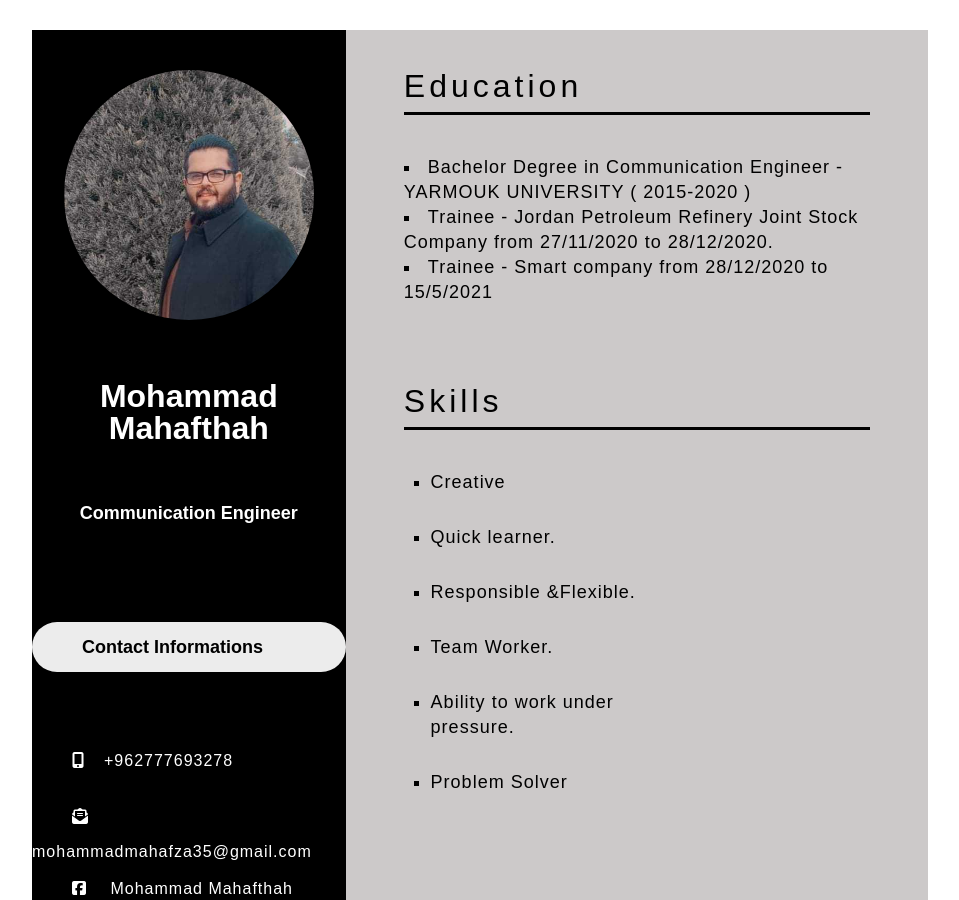
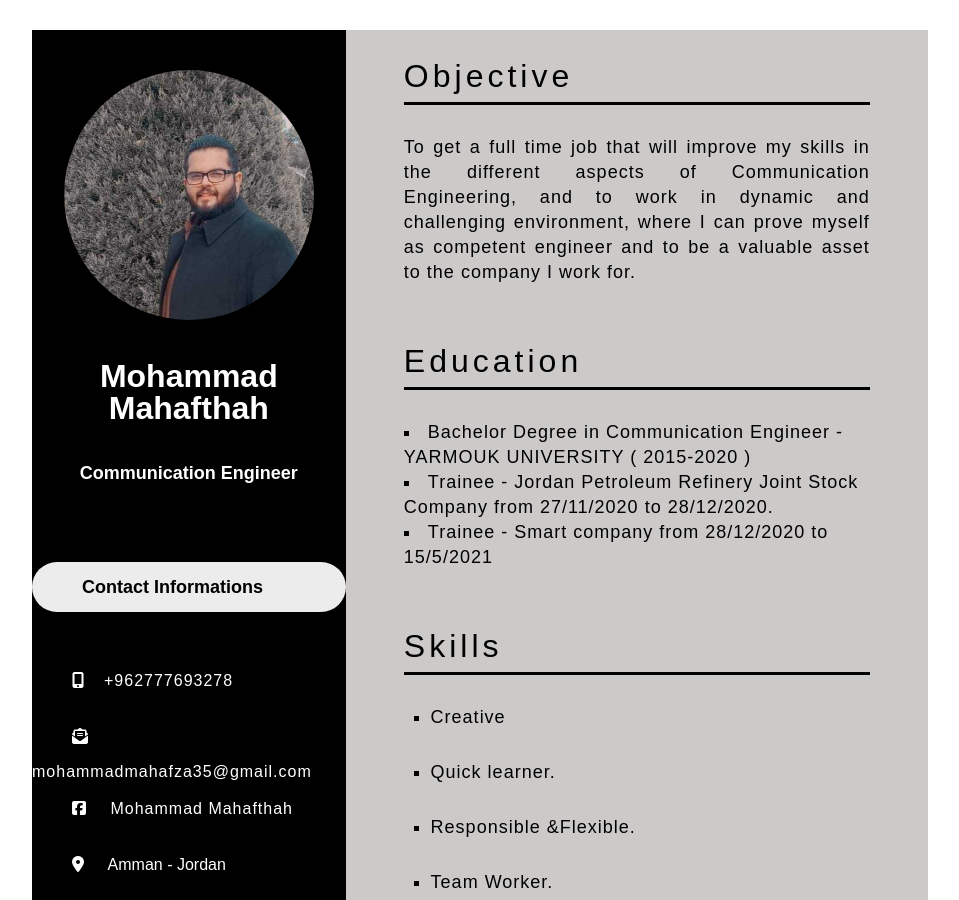
Before and after one commit to Ibrahim-Khdairat/Mohammad-Cv, a plain HTML site: page index.html in a window 1280 px wide. Shown: the top 900 px of the page, without its empty margins (160-1119 px from the left). Drawn offline with Linux system fonts and the light colour scheme.

Commit message:
Mohammad Cv

```diff
--- a/index.html
+++ b/index.html
@@ -35,6 +35,13 @@
         </div>
         <div id="two">
 
+            <h2>Objective</h2>
+            <p>
+            To get a full time job that will improve my skills in the different aspects
+            of Communication Engineering, and to work in dynamic and challenging
+            environment, where I can prove myself as competent engineer and to be
+            a valuable asset to the company I work for.
+        </p>
             <h2>Education</h2>
             <h3>
                 <li>Bachelor Degree in Communication Engineer - YARMOUK UNIVERSITY ( 2015-2020 )</li>
@@ -80,12 +87,12 @@
                     <span>85%</span>
                 </div>
 
-                    <h6 id ="Technical">Technical Skills</h6>
+                <h6 id="Technical">Technical Skills</h6>
 
 
 
 
-                    <p>  Microsoft Word </p>
+                <p> Microsoft Word </p>
                 <div>
                     <div id="full">
                         <div id="percent_arabic"></div>
--- a/style.css
+++ b/style.css
@@ -7,7 +7,7 @@ section
     font-family: sans-serif;
 
     width: 70%;
-    height: 900px;
+    height: 950px;
     margin-left: auto;
     margin-right: auto;
     border-radius: 30px;
@@ -48,7 +48,7 @@ section
     font-size: xx-large;
     font-weight: bolder;
     text-align: center;
-    margin-top: 60px;
+    margin-top: 40px;
 }
 
 #one h4
@@ -58,7 +58,7 @@ section
     font-size: large;
     font-weight: bold;
     text-align: center;
-    margin-top: 60px;
+    margin-top: 40px;
 }
 
 #one h3
@@ -74,14 +74,14 @@ section
     /* text-align: center; */
 
     padding-left: 50px;
-    margin-top: 100px;
+    margin-top: 80px;
 }
 
 
 #one ul
 {
     color: white;
-    margin-top: 60px;
+    margin-top: 40px;
 }
 
 #one ul i
@@ -109,21 +109,25 @@ section
     margin-right: auto;
     border-bottom: solid black 3px;
     padding-bottom: 10px;
-    margin-top: 40px;
-    margin-bottom: 30px;
+    margin-top: 30px;
+    margin-bottom: 20px;
 
 }
 #two p
 {
+
     font-size: large;
     font-family: sans-serif;
     width: 80%;
     margin-left: auto;
     margin-right: auto;
-    margin-top: 40px;
-    margin-bottom: 80px;
+    margin-top: 30px;
+    margin-bottom: 60px;
     line-height: 25px;
     letter-spacing: 1px;
+    text-justify: distribute;
+    text-align: justify;
+    text-justify:inter-word;
 
 
 
@@ -136,8 +140,8 @@ section
     width: 80%;
     margin-left: auto;
     margin-right: auto;
-    margin-top: 40px;
-    margin-bottom: 80px;
+    margin-top: 30px;
+    margin-bottom: 60px;
     line-height: 25px;
     letter-spacing: 1px;
     list-style-type:square;
@@ -153,7 +157,7 @@ section
     margin-left: 85px;
 
     margin-top: 10px;
-    margin-bottom: 80px;
+    margin-bottom: 60px;
     line-height: 25px;
     letter-spacing: 1px;
     list-style-type:square;
```
Lines whose indentation alone changed are shown as unchanged.
